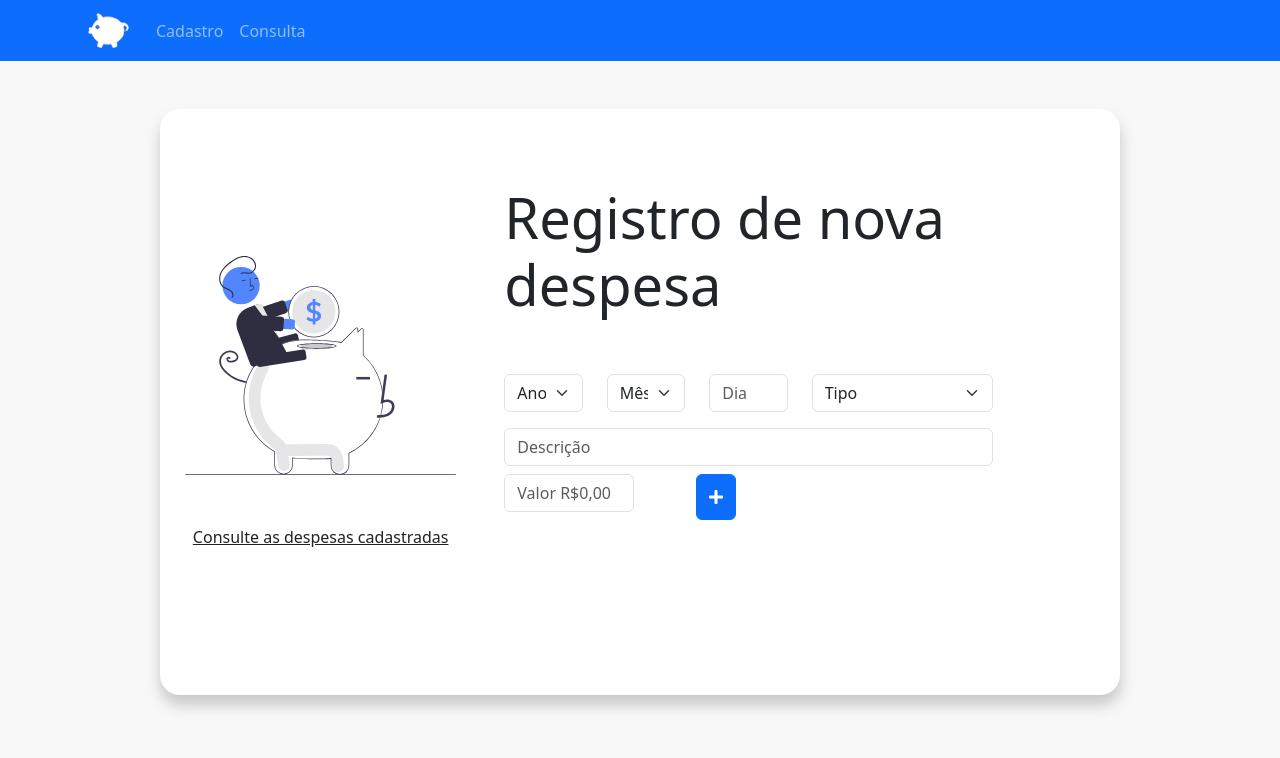
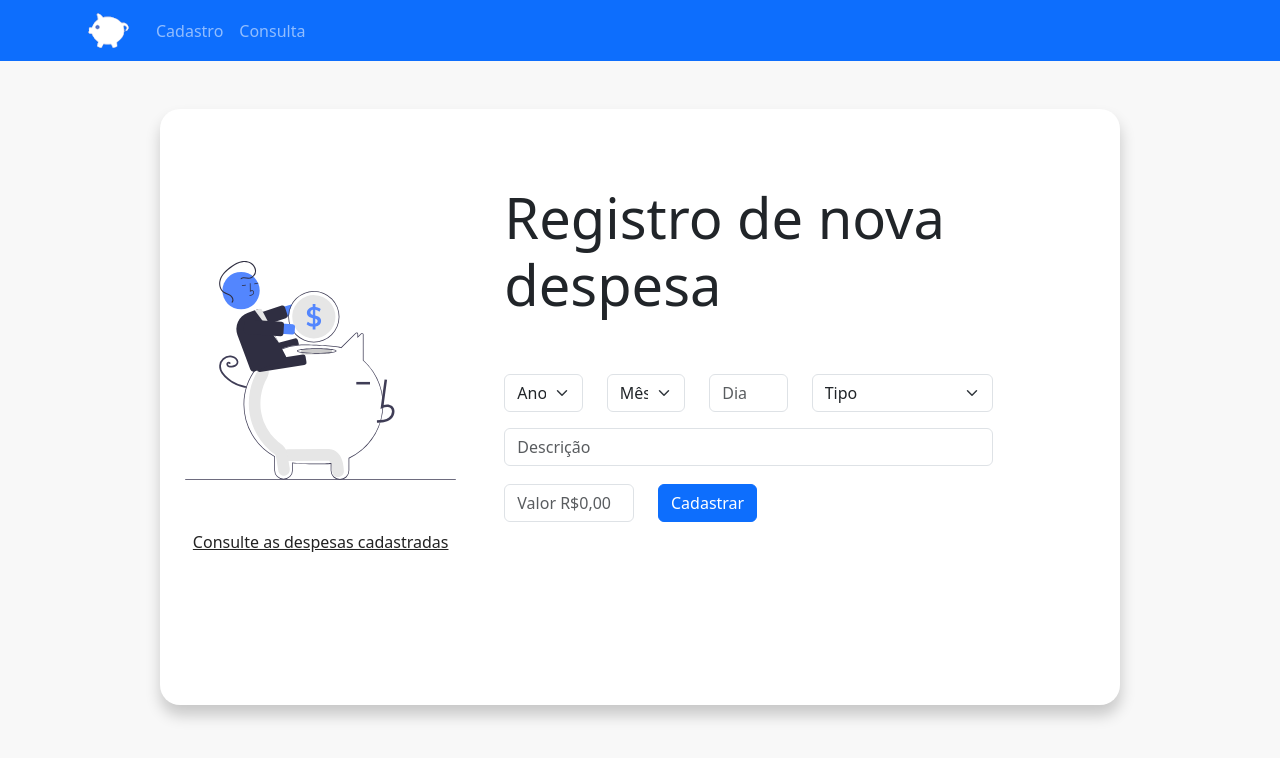
Before and after one commit to luccarvalho/app-orcamento-pessoal, a plain HTML site: page index.html in a window 1280 px wide. Drawn offline with nearby package versions, Linux system fonts and the light colour scheme.

Commit message:
Implementando responsividade na página de cadastro.

```diff
--- a/css/styles.css
+++ b/css/styles.css
@@ -20,17 +20,43 @@ body {
   color: #6373ff;
 }
 
-#form-container form {
-  padding-bottom: 100px;
+.btn.btn-primary {
+  width: 100%;
 }
 
 .row.align-items-center {
   align-content: center;
   height: 100%;
-  padding: 50px 0;
+}
+
+.col-md-4.order-md-1 {
+  padding-top: 40px;
 }
 
 #link-container {
   text-align: center;
   padding-top: 50px;
 }
+
+/* responsividade telas maiores */
+@media (min-width: 768px) {
+  #form-container form {
+    padding-bottom: 100px;
+  }
+
+  .row.align-items-center {
+    padding: 50px 0;
+  }
+
+  .btn.btn-primary {
+    width: auto;
+  }
+
+  .col-md-4.order-md-1 {
+    padding-top: 0;
+  }
+
+  #descricao {
+    margin-bottom: 10px;
+  }
+}
--- a/index.html
+++ b/index.html
@@ -146,13 +146,13 @@
                 />
               </div>
 
-              <div class="col-md-2 d-flex justify-content-end">
+              <div class="col-md-2">
                 <button
                   type="button"
                   class="btn btn-primary"
                   onclick="cadastrarDespesa()"
                 >
-                  <i class="fas fa-plus"></i>
+                  Cadastrar
                 </button>
               </div>
             </div>
```
